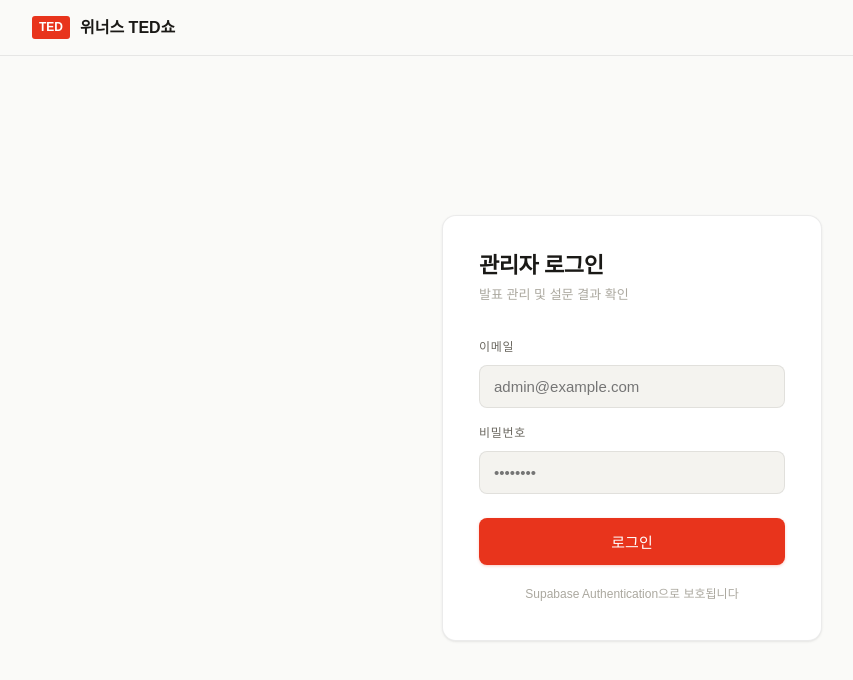
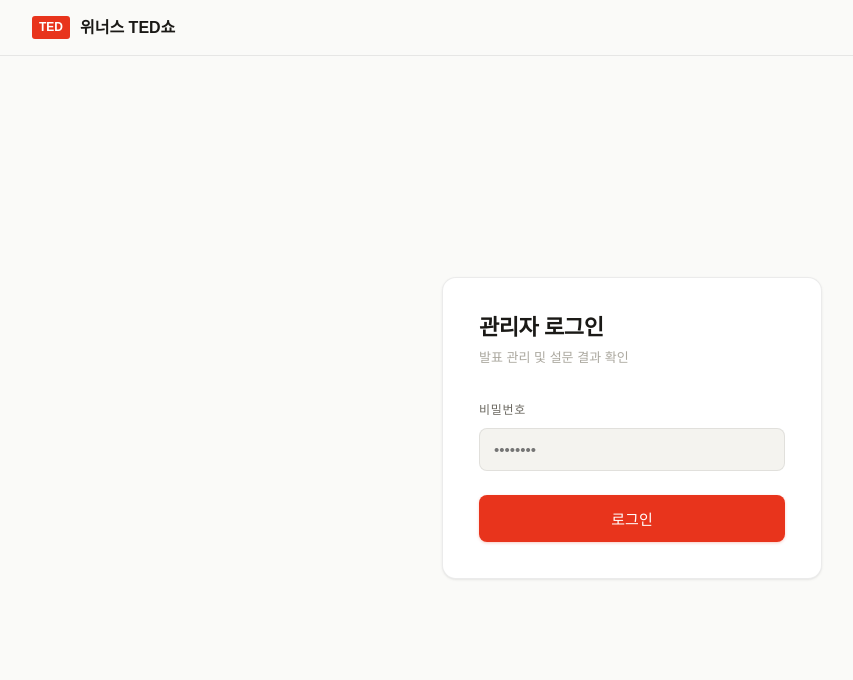
Before and after one commit to kimbiglight7-png/winners-ted-show, a Next.js app: page /admin in a window 1280 px wide. Shown: the top 680 px of the page, without its empty margins (8-861 px from the left). Built offline with nearby package versions, Linux system fonts and the light colour scheme; no server answers.

Commit message:
Update page.tsx

```diff
--- a/src/app/admin/page.tsx
+++ b/src/app/admin/page.tsx
@@ -1,141 +1,54 @@
 'use client';
 
 import { useState } from 'react';
-import { useRouter } from 'next/navigation';
 import Link from 'next/link';
-import { supabase } from '@/lib/supabase';
+
+const ADMIN_PASSWORD = 'wenners1!';
 
 export default function AdminLoginPage() {
-  const router = useRouter();
-  const [email, setEmail] = useState('');
   const [password, setPassword] = useState('');
-  const [loading, setLoading] = useState(false);
   const [error, setError] = useState('');
 
-  async function handleLogin() {
-    if (!email || !password) {
-      setError('이메일과 비밀번호를 입력해주세요.');
-      return;
-    }
-    setLoading(true);
-    setError('');
-
-    const { error: authError } = await supabase.auth.signInWithPassword({ email, password });
-
-    if (authError) {
-      setError('이메일 또는 비밀번호가 올바르지 않습니다.');
-      setLoading(false);
+  function handleLogin() {
+    if (password === ADMIN_PASSWORD) {
+      sessionStorage.setItem('admin_auth', 'true');
+      window.location.href = '/admin/dashboard';
     } else {
-      router.push('/admin/dashboard');
+      setError('비밀번호가 올바르지 않습니다.');
     }
   }
 
   return (
-    <div style={{
-      minHeight: '100vh', background: 'var(--bg)',
-      display: 'flex', flexDirection: 'column',
-    }}>
-      <header style={{
-        borderBottom: '1px solid var(--border)',
-        padding: '0 40px', height: '56px',
-        display: 'flex', alignItems: 'center',
-      }}>
-        <Link href="/" style={{
-          display: 'flex', alignItems: 'center', gap: 10,
-          textDecoration: 'none', color: 'var(--text)',
-        }}>
-          <span style={{
-            background: 'var(--red)', color: '#fff',
-            fontFamily: 'var(--font-serif), serif', fontWeight: 700,
-            fontSize: 12, padding: '2px 7px', borderRadius: 3,
-          }}>TED</span>
-          <span style={{ fontFamily: 'var(--font-serif), serif', fontSize: 16, fontWeight: 700 }}>
-            위너스 TED쇼
-          </span>
+    <div style={{ minHeight: '100vh', background: 'var(--bg)', display: 'flex', flexDirection: 'column' }}>
+      <header style={{ borderBottom: '1px solid var(--border)', padding: '0 40px', height: '56px', display: 'flex', alignItems: 'center' }}>
+        <Link href="/" style={{ display: 'flex', alignItems: 'center', gap: 10, textDecoration: 'none', color: 'var(--text)' }}>
+          <span style={{ background: 'var(--red)', color: '#fff', fontWeight: 700, fontSize: 12, padding: '2px 7px', borderRadius: 3 }}>TED</span>
+          <span style={{ fontSize: 16, fontWeight: 700 }}>위너스 TED쇼</span>
         </Link>
       </header>
-
-      <div style={{
-        flex: 1, display: 'flex', alignItems: 'center',
-        justifyContent: 'center', padding: '40px 24px',
-      }}>
+      <div style={{ flex: 1, display: 'flex', alignItems: 'center', justifyContent: 'center', padding: '40px 24px' }}>
         <div className="card fade-up" style={{ width: '100%', maxWidth: 380, padding: 36 }}>
           <div style={{ marginBottom: 32 }}>
             <h1 style={{ fontSize: 22, marginBottom: 6 }}>관리자 로그인</h1>
-            <p style={{ fontSize: 13, color: 'var(--text3)' }}>
-              발표 관리 및 설문 결과 확인
-            </p>
+            <p style={{ fontSize: 13, color: 'var(--text3)' }}>발표 관리 및 설문 결과 확인</p>
           </div>
-
-          <div style={{ display: 'flex', flexDirection: 'column', gap: 16, marginBottom: 24 }}>
-            <div>
-              <label style={{
-                display: 'block', fontSize: 12, fontWeight: 500,
-                color: 'var(--text2)', textTransform: 'uppercase',
-                letterSpacing: '0.06em', marginBottom: 8,
-              }}>이메일</label>
-              <input
-                type="email"
-                value={email}
-                onChange={(e) => setEmail(e.target.value)}
-                onKeyDown={(e) => e.key === 'Enter' && handleLogin()}
-                placeholder="admin@example.com"
-                style={{
-                  width: '100%', background: 'var(--bg3)',
-                  border: '1px solid var(--border)', borderRadius: 'var(--radius)',
-                  color: 'var(--text)', fontSize: 15, padding: '12px 14px',
-                  outline: 'none', transition: 'border-color 0.15s',
-                  fontFamily: 'var(--font-sans), sans-serif',
-                }}
-                onFocus={(e) => { e.target.style.borderColor = 'var(--red)'; }}
-                onBlur={(e) => { e.target.style.borderColor = 'var(--border)'; }}
-              />
-            </div>
-            <div>
-              <label style={{
-                display: 'block', fontSize: 12, fontWeight: 500,
-                color: 'var(--text2)', textTransform: 'uppercase',
-                letterSpacing: '0.06em', marginBottom: 8,
-              }}>비밀번호</label>
+          <div style={{ marginBottom: 24 }}>
+            <label style={{ display: 'block', fontSize: 12, fontWeight: 500, color: 'var(--text2)', textTransform: 'uppercase', letterSpacing: '0.06em', marginBottom: 8 }}>비밀번호</label>
             <input
               type="password"
               value={password}
               onChange={(e) => setPassword(e.target.value)}
               onKeyDown={(e) => e.key === 'Enter' && handleLogin()}
               placeholder="••••••••"
-                style={{
-                  width: '100%', background: 'var(--bg3)',
-                  border: '1px solid var(--border)', borderRadius: 'var(--radius)',
-                  color: 'var(--text)', fontSize: 15, padding: '12px 14px',
-                  outline: 'none', transition: 'border-color 0.15s',
-                  fontFamily: 'var(--font-sans), sans-serif',
-                }}
-                onFocus={(e) => { e.target.style.borderColor = 'var(--red)'; }}
-                onBlur={(e) => { e.target.style.borderColor = 'var(--border)'; }}
+              style={{ width: '100%', background: 'var(--bg3)', border: '1px solid var(--border)', borderRadius: 'var(--radius)', color: 'var(--text)', fontSize: 15, padding: '12px 14px', outline: 'none', fontFamily: 'sans-serif' }}
+              onFocus={(e) => { e.target.style.borderColor = 'var(--red)'; e.target.style.background = '#fff'; }}
+              onBlur={(e) => { e.target.style.borderColor = 'var(--border)'; e.target.style.background = 'var(--bg3)'; }}
             />
           </div>
-          </div>
-
-          {error && (
-            <p style={{
-              fontSize: 13, color: 'var(--red)',
-              background: 'var(--red-dim)', padding: '10px 14px',
-              borderRadius: 'var(--radius)', marginBottom: 16,
-            }}>{error}</p>
-          )}
-
-          <button
-            className="btn btn-primary"
-            onClick={handleLogin}
-            disabled={loading}
-            style={{ width: '100%', justifyContent: 'center', padding: '13px 24px', fontSize: 15 }}
-          >
-            {loading ? '로그인 중...' : '로그인'}
+          {error && <p style={{ fontSize: 13, color: 'var(--red)', background: 'var(--red-dim)', padding: '10px 14px', borderRadius: 'var(--radius)', marginBottom: 16 }}>{error}</p>}
+          <button className="btn btn-primary" onClick={handleLogin} style={{ width: '100%', justifyContent: 'center', padding: '13px 24px', fontSize: 15 }}>
+            로그인
           </button>
-
-          <p style={{ fontSize: 12, color: 'var(--text3)', textAlign: 'center', marginTop: 20 }}>
-            Supabase Authentication으로 보호됩니다
-          </p>
         </div>
       </div>
     </div>
```
Lines whose indentation alone changed are shown as unchanged.
